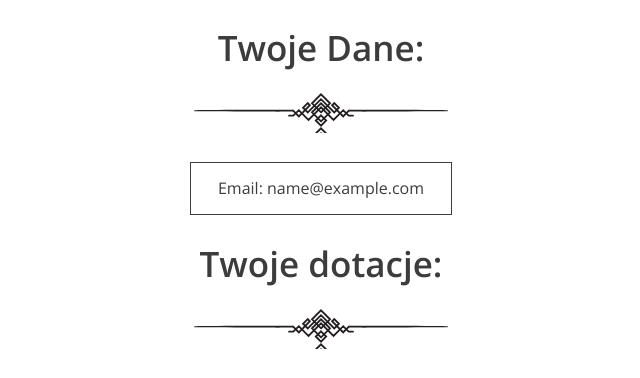
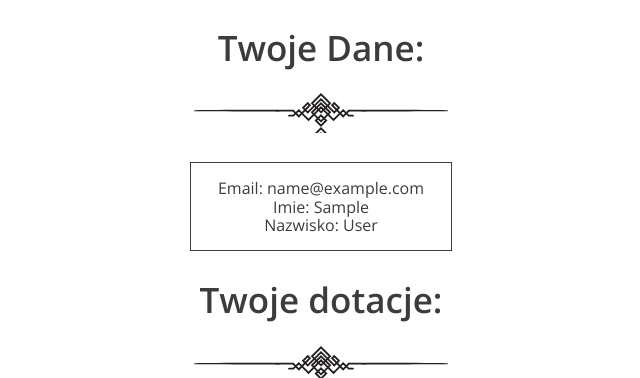
Before and after one commit to Sawio1111/Charity-Collection, a Django app: page /profile/ in a window 1280 px wide. Shown: the part 176-554 px from the top of the page, without its empty margins (319-959 px from the left). Run offline with Django 4.2, Linux system fonts and the light colour scheme; the visitor is signed in with stand-in values (Sample User, id 1); data comes from the database, SQL or seed files in the repository; data that the repository does not hold is empty.

Commit message:
Add first and last name to user

```diff
--- a/donations/templates/donations/profil.html
+++ b/donations/templates/donations/profil.html
@@ -26,8 +26,10 @@
 
     <section class="login-page" id="login">
         <h2>Twoje Dane:</h2>
-            <div class="btn">
-                Email: {{ user.email  }}
+            <div class="btn text-left">
+                Email: {{ user.email  }} <br>
+                Imie: {{ user.first_name  }} <br>
+                Nazwisko: {{ user.last_name  }} <br>
             </div>
         <h2>Twoje dotacje:</h2>
         <table class="btn">
```
Also changed, not shown: donations/forms.py (+11 -0 lines).
